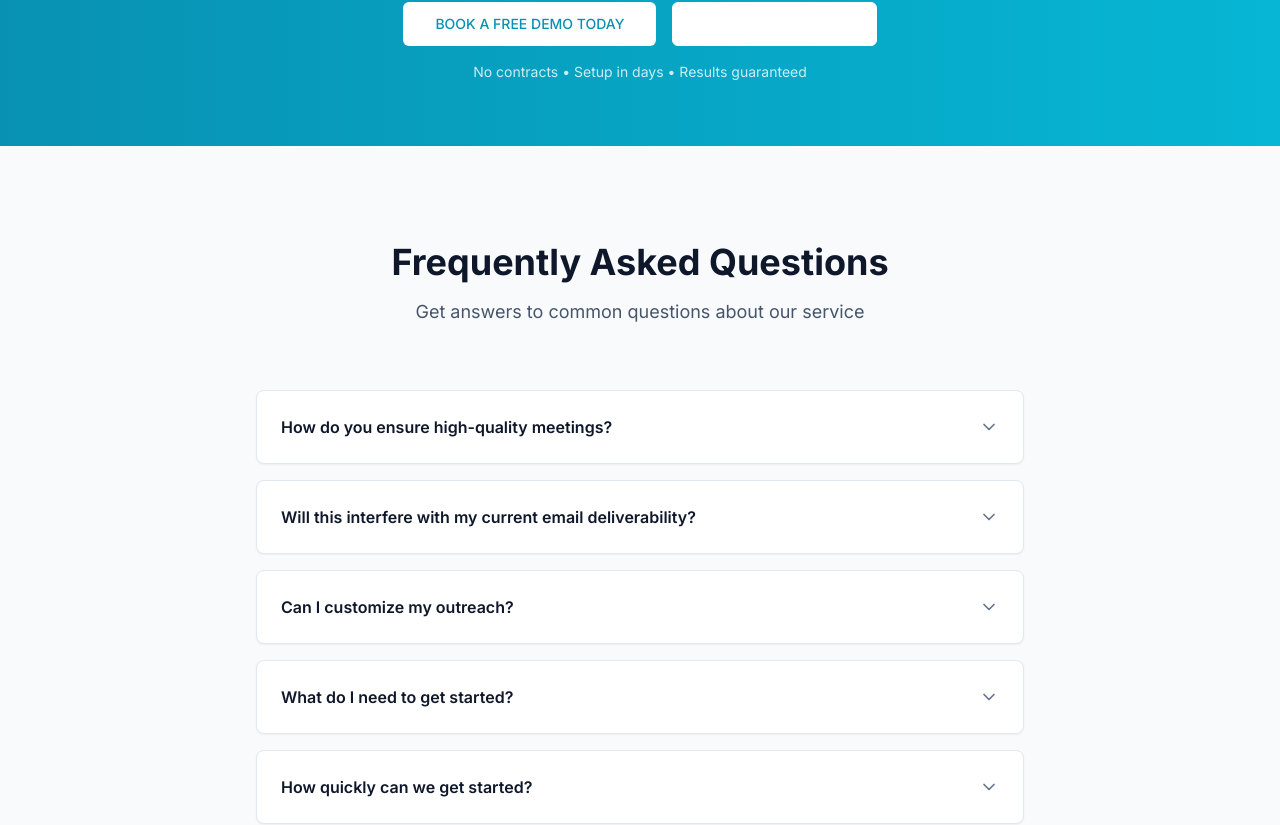
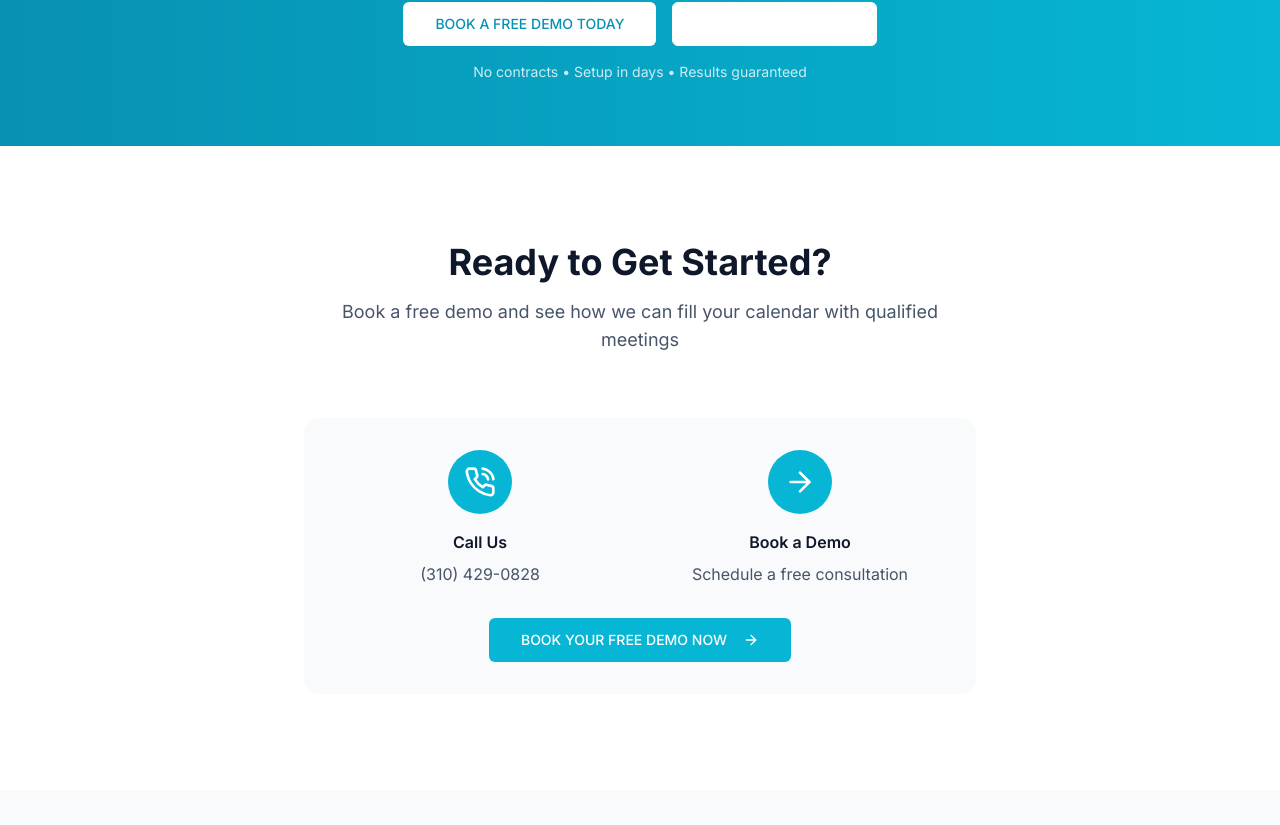
Before and after one commit to optimeetse/v0-optimize-optimeetse, a Next.js app: page / in a window 1280 px wide. Shown: the part 4351-5176 px from the top of the page. Built offline with nearby package versions, Linux system fonts and the light colour scheme.

Commit message:
feat: fix navigation and add missing contact section
Add section IDs for navigation links and create new Contact section

Co-authored-by: null <216956293+optimeetse@users.noreply.github.com>

```diff
--- a/app/page.tsx
+++ b/app/page.tsx
@@ -50,7 +50,7 @@ export default function Home() {
       </section>
 
       {/* How It Works Section */}
-      <section className="bg-slate-50 py-24">
+      <section id="features" className="bg-slate-50 py-24">
         <div className="container mx-auto px-4 sm:px-6 lg:px-8">
           <div className="text-center mb-16">
             <h2 className="text-3xl md:text-4xl font-bold text-slate-900 mb-4">How OptiMeet Works</h2>
@@ -120,7 +120,7 @@ export default function Home() {
       </section>
 
       {/* Case Study Section */}
-      <section className="py-24 bg-white">
+      <section id="about" className="py-24 bg-white">
         <div className="container mx-auto px-4 sm:px-6 lg:px-8">
           <div className="text-center mb-16">
             <h2 className="text-3xl md:text-4xl font-bold text-slate-900 mb-4">Real Results</h2>
@@ -175,7 +175,7 @@ export default function Home() {
       </section>
 
       {/* Pricing Section */}
-      <section className="bg-slate-50 py-24">
+      <section id="pricing" className="bg-slate-50 py-24">
         <div className="container mx-auto px-4 sm:px-6 lg:px-8">
           <div className="text-center mb-16">
             <h2 className="text-3xl md:text-4xl font-bold text-slate-900 mb-4">Simple, Transparent Pricing</h2>
@@ -385,6 +385,46 @@ export default function Home() {
         </div>
       </section>
 
+      {/* Contact Section */}
+      <section id="contact" className="py-24 bg-white">
+        <div className="container mx-auto px-4 sm:px-6 lg:px-8">
+          <div className="text-center mb-16">
+            <h2 className="text-3xl md:text-4xl font-bold text-slate-900 mb-4">Ready to Get Started?</h2>
+            <p className="text-lg text-slate-600 max-w-2xl mx-auto">
+              Book a free demo and see how we can fill your calendar with qualified meetings
+            </p>
+          </div>
+
+          <div className="max-w-2xl mx-auto">
+            <div className="bg-slate-50 p-8 rounded-2xl">
+              <div className="grid md:grid-cols-2 gap-8 mb-8">
+                <div className="text-center">
+                  <div className="bg-cyan-500 text-white rounded-full w-16 h-16 flex items-center justify-center mx-auto mb-4">
+                    <PhoneCall className="h-8 w-8" />
+                  </div>
+                  <h3 className="font-semibold text-slate-900 mb-2">Call Us</h3>
+                  <p className="text-slate-600">(310) 429-0828</p>
+                </div>
+                <div className="text-center">
+                  <div className="bg-cyan-500 text-white rounded-full w-16 h-16 flex items-center justify-center mx-auto mb-4">
+                    <ArrowRight className="h-8 w-8" />
+                  </div>
+                  <h3 className="font-semibold text-slate-900 mb-2">Book a Demo</h3>
+                  <p className="text-slate-600">Schedule a free consultation</p>
+                </div>
+              </div>
+
+              <div className="text-center">
+                <Button size="lg" className="bg-cyan-500 hover:bg-cyan-600 text-white">
+                  BOOK YOUR FREE DEMO NOW
+                  <ArrowRight className="ml-2 h-4 w-4" />
+                </Button>
+              </div>
+            </div>
+          </div>
+        </div>
+      </section>
+
       {/* FAQ Section */}
       <FAQSection />
 
```
